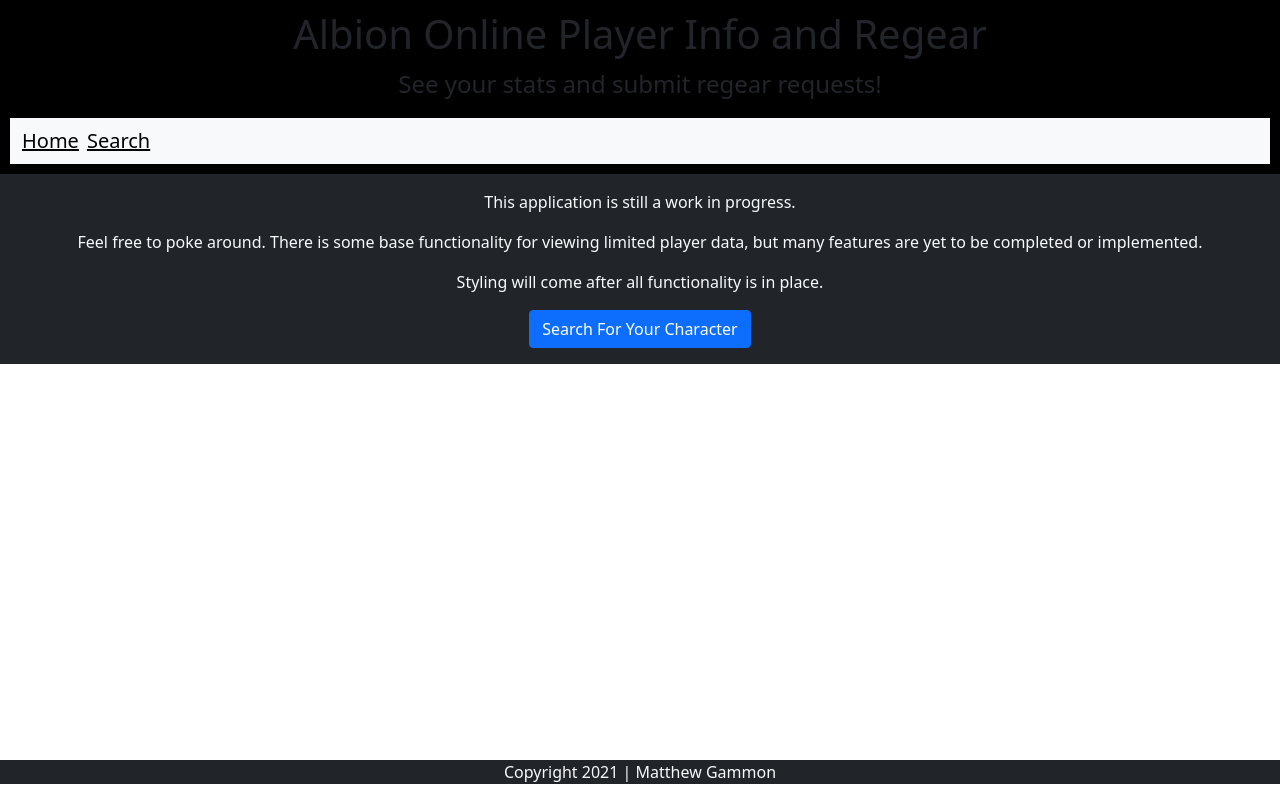
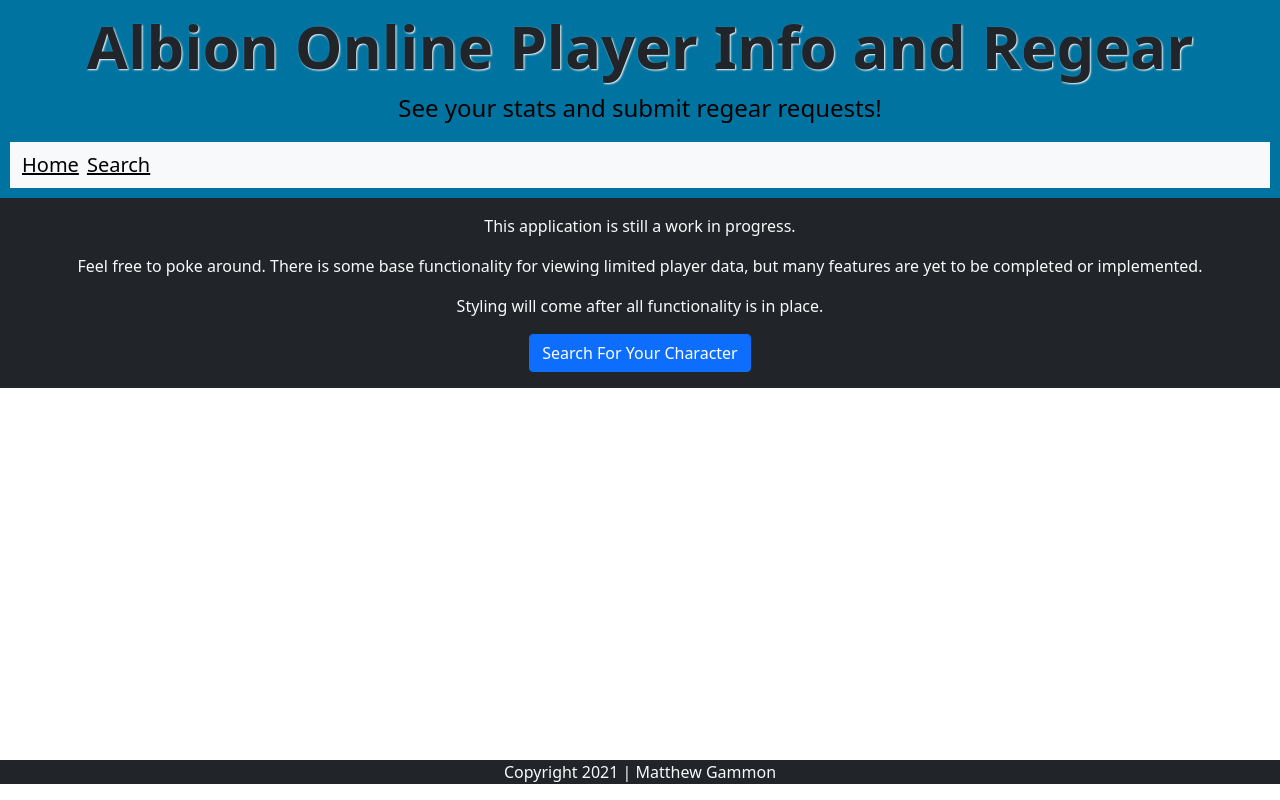
Before and after one commit to MatthewGammon/Albion-Player-Info, a React (Create React App) app: page /home in a window 1280 px wide. Built offline with nearby package versions, Linux system fonts and the light colour scheme; no server answers.

Commit message:
changed background color of .header. styled header-text

```diff
--- a/src/layout/header/Header.css
+++ b/src/layout/header/Header.css
@@ -1,8 +1,21 @@
 .header {
-  background: black;
+  background: rgb(1, 115, 160);
   padding: 10px;
 }
 
 .header p {
   font-size: 24px;
 }
+
+.header-text {
+  font-size: 60px;
+  font-family: Impact, Haettenschweiler, 'Arial Narrow Bold',
+    sans-serif 'Lucida Sans', Arial, sans-serif serif 'Lucida Sans', Arial,
+    sans-serif;
+  text-shadow: 1px 1px 2px white;
+  font-weight: bold;
+}
+
+.lead {
+  color: black;
+}
```
